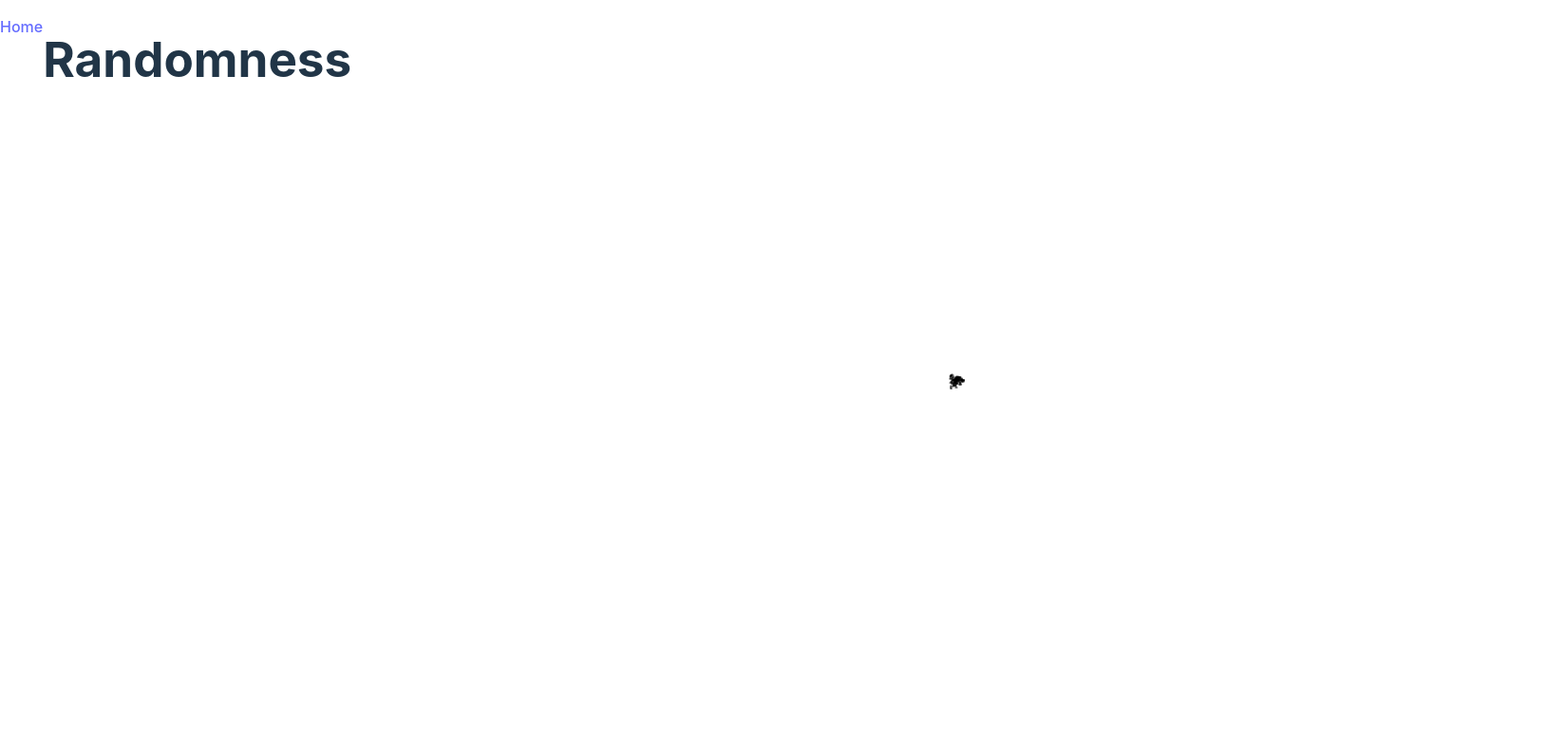
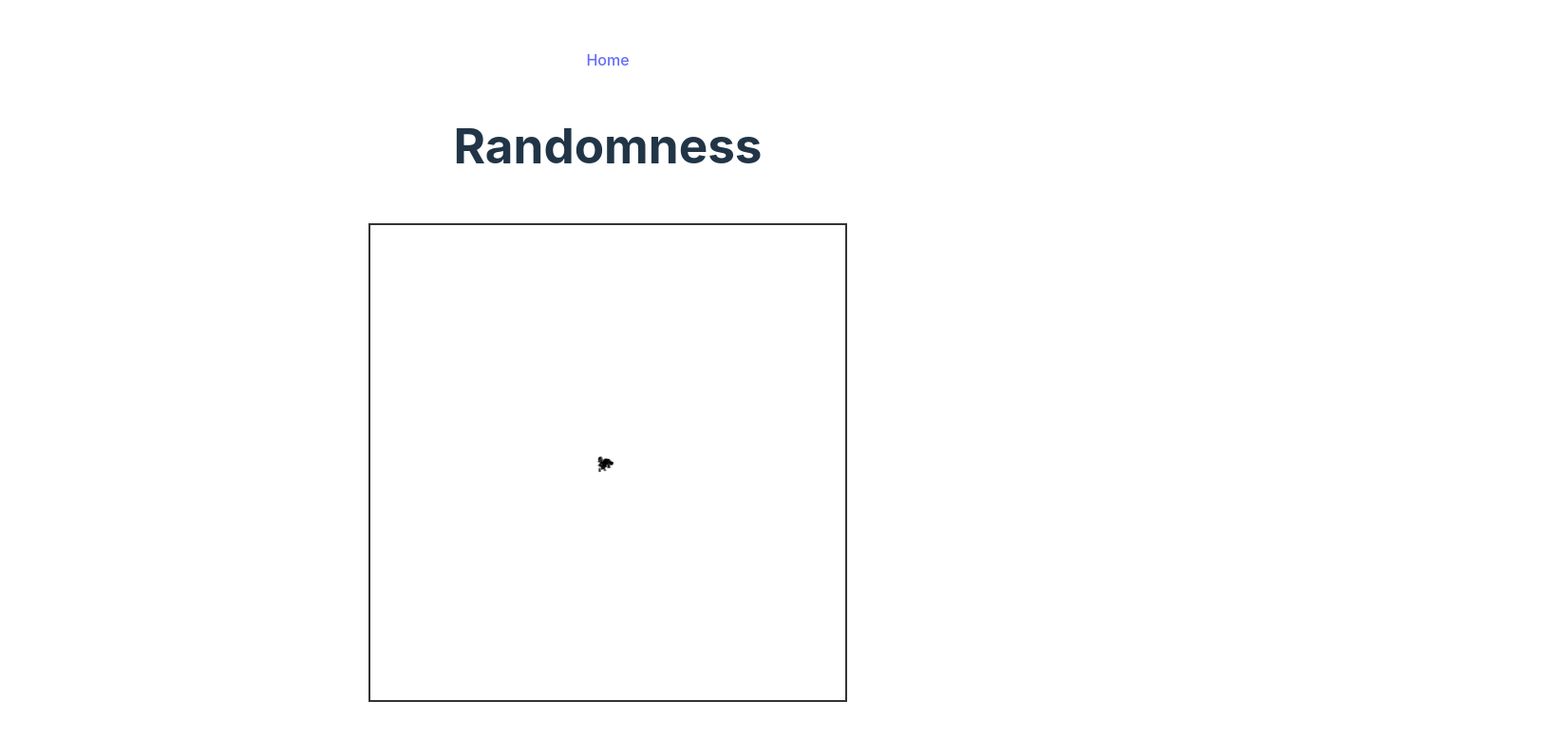
Before and after one commit to DevinCLane/nature-of-code-projects, a website built with Vite: page src/projects/00-randomness/index.html in a window 1280 px wide. Shown: the whole page at 95% size, 1650 px wide, since content can reach past the window. Built offline with nearby package versions, Linux system fonts and the light colour scheme.

Commit message:
resize canvas. css for project

```diff
--- a/src/projects/00-randomness/script.ts
+++ b/src/projects/00-randomness/script.ts
@@ -1,40 +1,27 @@
 import p5 from "p5";
 
-function randomWalk(p: p5) {
-    let walker: Walker;
+class Walker {
+    private x: number;
+    private y: number;
 
-    p.windowResized = () => {
-        p.resizeCanvas(p.windowWidth, p.windowHeight);
-        walker = new Walker();
-    };
+    constructor(private p: p5) {
+        this.x = this.p.width / 2;
+        this.y = this.p.height / 2;
+        this.reset();
+    }
 
-    p.setup = () => {
-        p.createCanvas(p.windowWidth, p.windowHeight);
-        walker = new Walker();
-        p.background(255);
-    };
-
-    p.draw = () => {
-        walker.step();
-        walker.show();
-    };
-
-    class Walker {
-        x: number;
-        y: number;
-
-        constructor() {
-            this.x = p.width / 2;
-            this.y = p.height / 2;
+    reset() {
+        this.x = this.p.width / 2;
+        this.y = this.p.height / 2;
     }
 
     show() {
-            p.stroke(0);
-            p.point(this.x, this.y);
+        this.p.stroke(0);
+        this.p.point(this.x, this.y);
     }
 
     step() {
-            const choice = p.floor(p.random(4));
+        const choice = this.p.floor(this.p.random(4));
         if (choice === 0) {
             this.x++;
         } else if (choice === 1) {
@@ -46,5 +33,25 @@ function randomWalk(p: p5) {
         }
     }
 }
+
+function sketch(p: p5) {
+    let walker: Walker;
+
+    p.setup = () => {
+        p.createCanvas(500, 500);
+        walker = new Walker(p);
+        p.background(255);
+    };
+
+    p.windowResized = () => {
+        p.resizeCanvas(500, 500);
+        walker.reset();
+    };
+
+    p.draw = () => {
+        walker.step();
+        walker.show();
+    };
 }
-new p5(randomWalk);
+
+new p5(sketch);
--- a/src/style.css
+++ b/src/style.css
@@ -29,6 +29,9 @@ li {
 body {
     margin: 0;
     display: flex;
+    flex-direction: column;
+    align-items: center;
+    justify-content: center;
     min-width: 320px;
     min-height: 100vh;
 }
@@ -36,6 +39,11 @@ body {
 h1 {
     font-size: 3.2em;
     line-height: 1.1;
+}
+
+canvas {
+    border: 2px solid #333;
+    margin: 20px;
 }
 
 #app {
```
Lines whose indentation alone changed are shown as unchanged.
